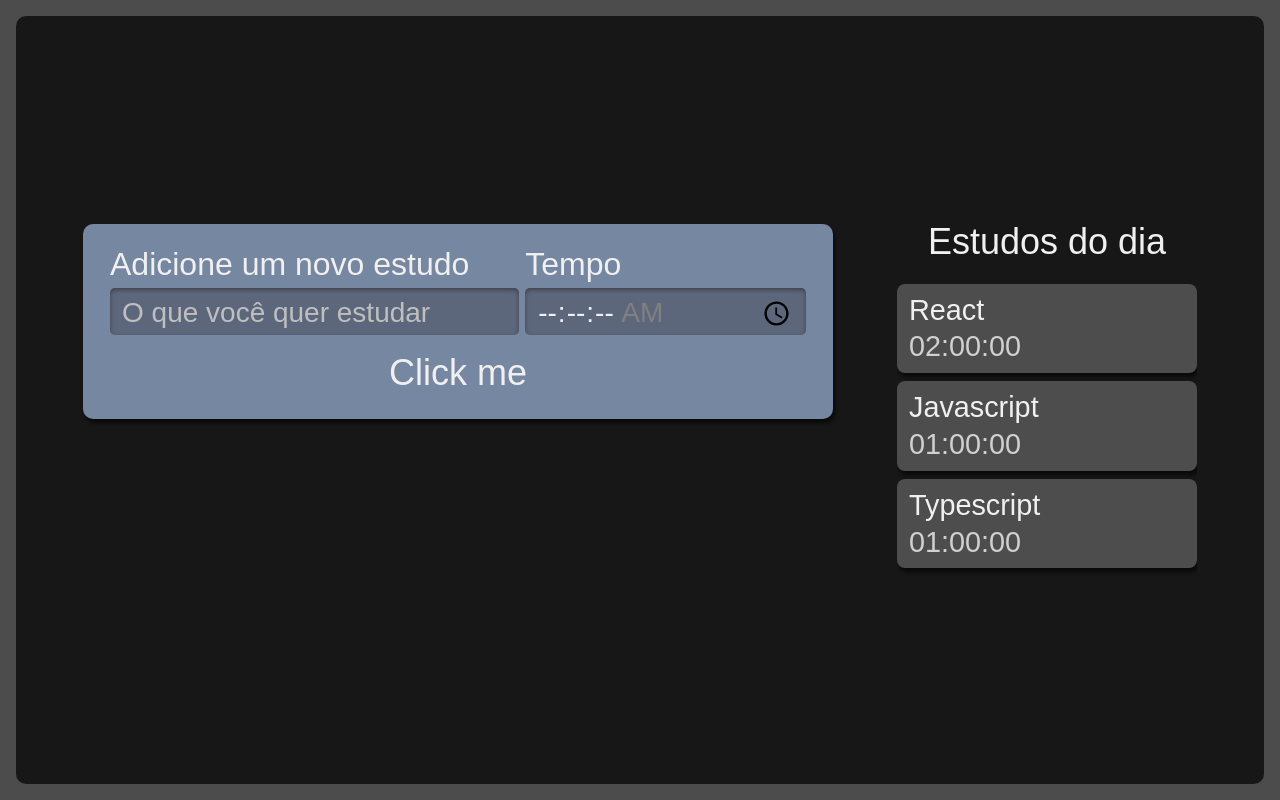
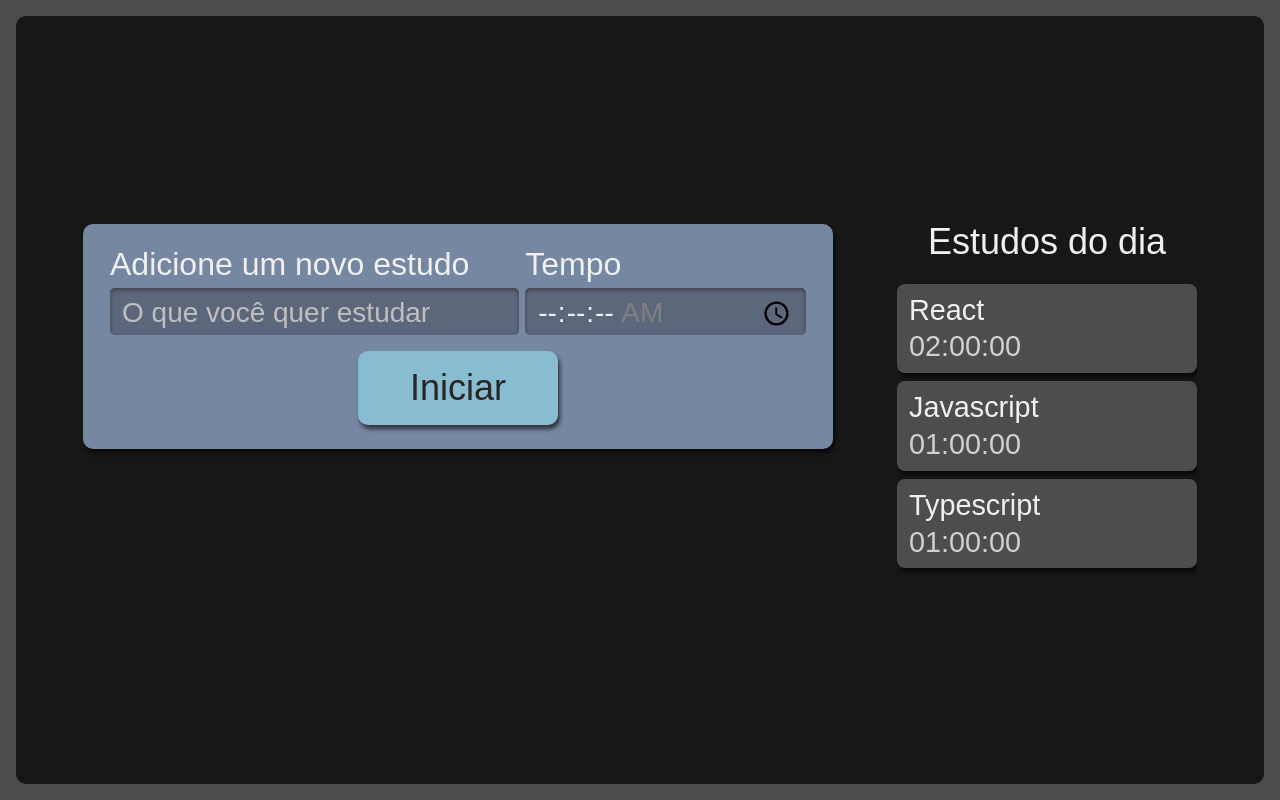
Before and after one commit to saulomagalhaes/alura-studies, a React (Create React App) app: page / in a window 1280 px wide. Built offline with nearby package versions, Linux system fonts and the light colour scheme.

Commit message:
refactor: :lipstick: altera a estilização para scss module

```diff
--- a/src/components/Button/index.tsx
+++ b/src/components/Button/index.tsx
@@ -1,10 +1,9 @@
 import React from "react";
+import style from "./Button.module.scss";
 
-class Button extends React.Component{
-  render(){
-    return(
-      <button>Click me</button>
-    )
+class Button extends React.Component {
+  render() {
+    return <button className={style.botao}>Iniciar</button>;
   }
 }
 
--- a/src/components/Form/index.tsx
+++ b/src/components/Form/index.tsx
@@ -1,11 +1,11 @@
 import React from "react";
 import Button from "../Button";
-import "./style.scss";
+import style from "./Form.module.scss";
 class Form extends React.Component {
   render() {
     return (
-      <form className="novaTarefa">
-        <div className="inputContainer">
+      <form className={style.novaTarefa}>
+        <div className={style.inputContainer}>
           <label htmlFor="tarefa">Adicione um novo estudo</label>
           <input
             type="text"
@@ -15,7 +15,7 @@ class Form extends React.Component {
             required
           />
         </div>
-        <div className="inputContainer">
+        <div className={style.inputContainer}>
           <label htmlFor="tempo">Tempo</label>
           <input
             type="time"
--- a/src/components/List/index.tsx
+++ b/src/components/List/index.tsx
@@ -1,4 +1,4 @@
-import "./style.scss";
+import style from "./List.module.scss";
 
 function List() {
   const tarefas = [
@@ -19,11 +19,11 @@ function List() {
     },
   ];
   return (
-    <aside className="listaTarefas">
+    <aside className={style.listaTarefas}>
       <h2>Estudos do dia</h2>
       <ul>
         {tarefas.map((tarefa) => (
-          <li key={tarefa.id} className="item">
+          <li key={tarefa.id} className={style.item}>
             <h3>{tarefa.title}</h3>
             <span>{tarefa.time}</span>
           </li>
--- a/src/pages/App.tsx
+++ b/src/pages/App.tsx
@@ -1,10 +1,10 @@
 import Form from "../components/Form";
 import List from "../components/List";
-import "./style.scss";
+import style from "./App.module.scss";
 
 function App() {
   return (
-    <div className="AppStyle">
+    <div className={style.AppStyle}>
       <Form />
       <List />
     </div>
```
Also changed, not shown: src/components/Button/Button.module.scss (renamed from src/components/Button/style.scss), src/components/Form/Form.module.scss (renamed from src/components/Form/style.scss), src/components/List/List.module.scss (renamed from src/components/List/style.scss), src/pages/App.module.scss (renamed from src/pages/style.scss).
